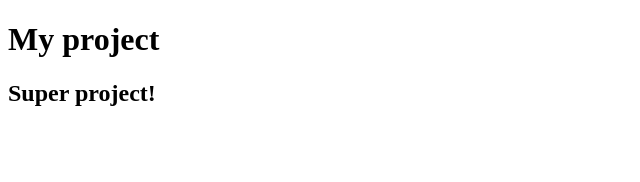
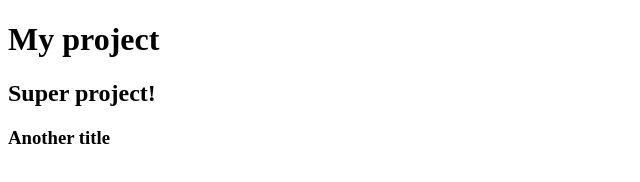
Before and after one commit to tinabushuieva/my-project, a plain HTML site: page index.html in a window 1280 px wide. Shown: the whole page, without its empty margins (0-640 px from the left). Drawn offline with Linux system fonts and the light colour scheme.

Commit message:
title was changed

```diff
--- a/index.html
+++ b/index.html
@@ -9,5 +9,6 @@
 <body>
     <h1>My project</h1>
     <h2>Super project!</h2>
+    <h3>Another title</h3>
 </body>
 </html>
```
